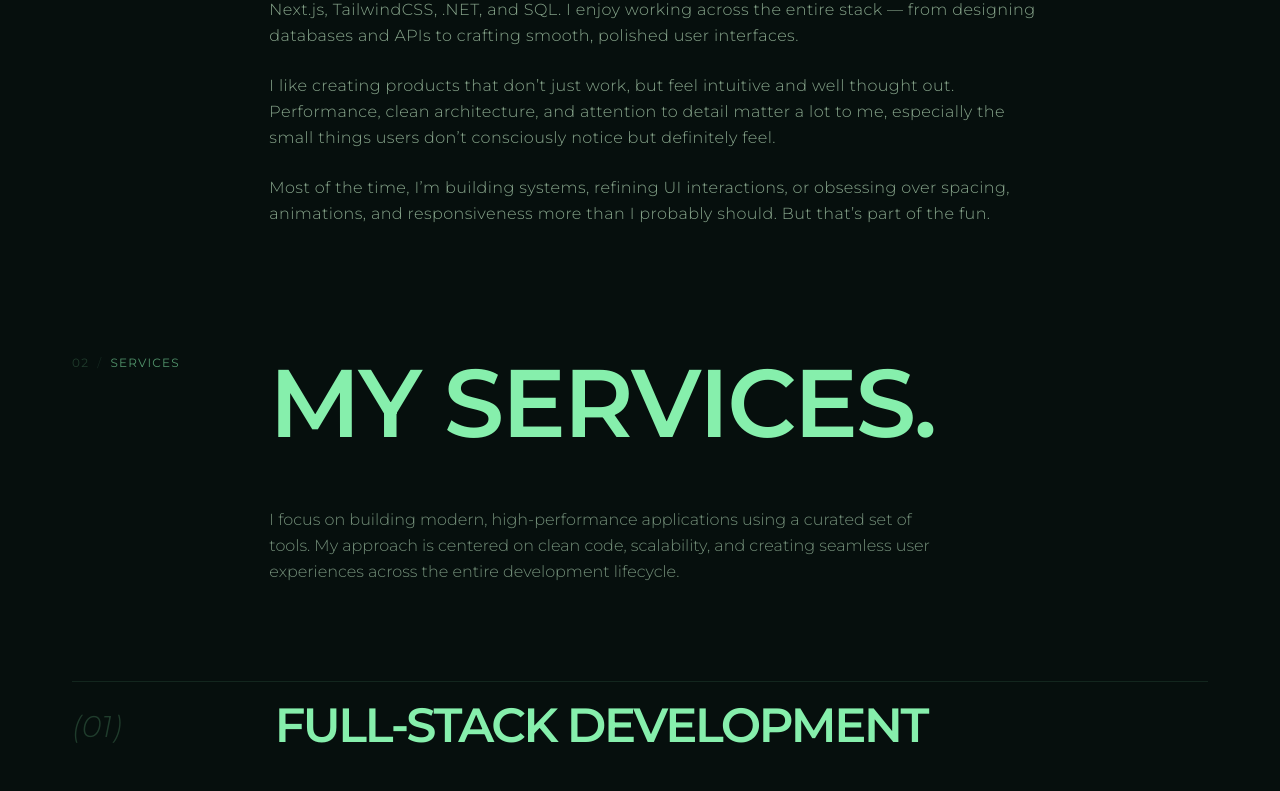
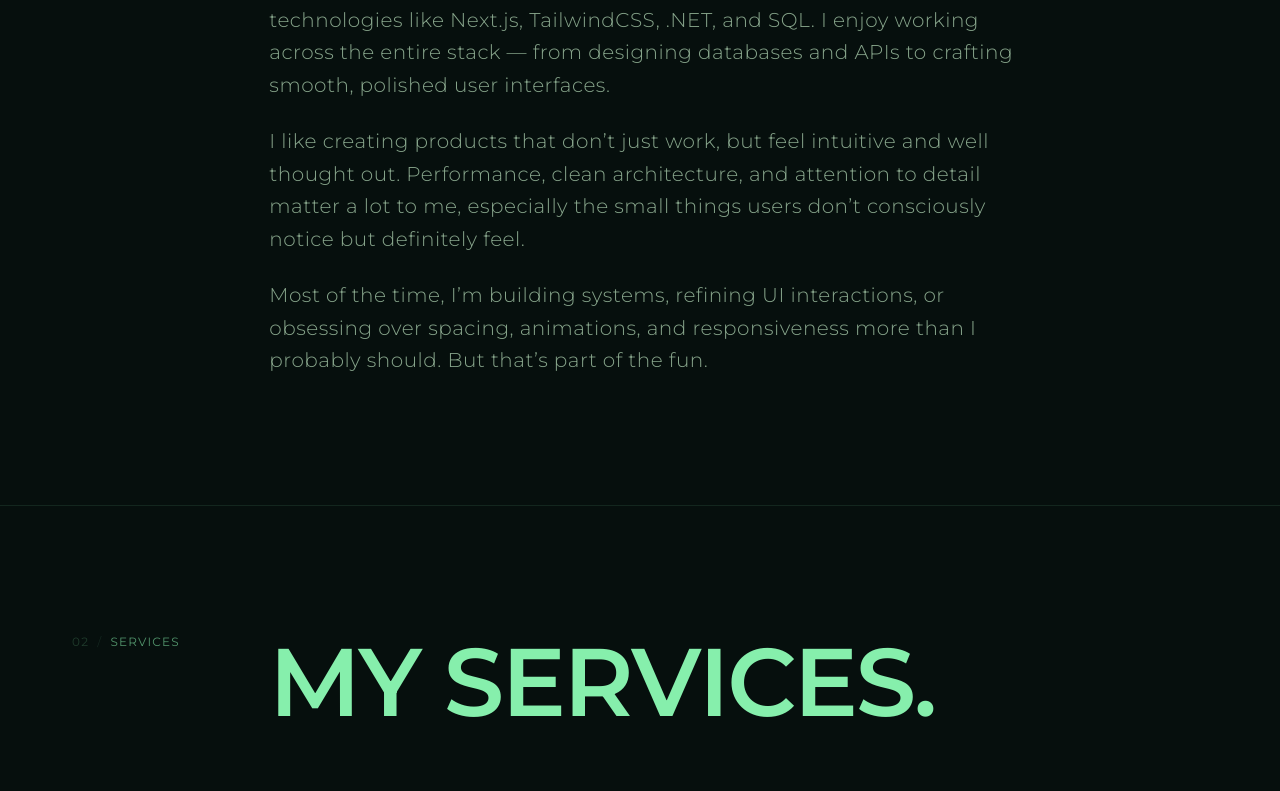
Before and after one commit to AllanRV09/portfolio, a React app: page / in a window 1280 px wide. Shown: the part 1109-1900 px from the top of the page. Built offline with nearby package versions, Linux system fonts and the light colour scheme; the HTML template or start-up script is replaced by a standard one.

Commit message:
feat: refactor main sections to use SectionLayout and consistent spacing

```diff
--- a/src/sections/About.jsx
+++ b/src/sections/About.jsx
@@ -7,7 +7,7 @@ export function About() {
     const { index, label, title, paragraphs } = ABOUT_DATA;
 
     return (
-        <section id="about" className="relative z-20 bg-background rounded-t-3xl py-24 md:py-32 scroll-mt-24">
+        <section id="about" className="relative z-20 bg-background border-b border-surface/10 rounded-t-3xl py-24 md:py-32 scroll-mt-24">
             <SectionLayout index={index} label={label}>
                 <SectionTitle>{title}</SectionTitle>
 
@@ -23,7 +23,7 @@ export function About() {
                                 delay: i * 0.08,
                             }}
                             viewport={{ once: true, amount: 0.4 }}
-                            className="font-light tracking-wide leading-relaxed max-w-3xl text-text/70 hover:text-text/90 transition-colors duration-300"
+                            className="font-light text-xl tracking-wide leading-relaxed max-w-3xl text-text/70 hover:text-text/90 transition-colors duration-300"
                         >
                             {text}
                         </motion.p>
--- a/src/sections/Experience.jsx
+++ b/src/sections/Experience.jsx
@@ -1,13 +1,18 @@
 import { ExperienceItem } from "../components/ExperienceItem";
+import { SectionLayout } from "../components/SectionLayout.jsx";
 import { SectionTitle } from "../components/SectionTitle";
-import { EXPERIENCES } from "../data.js"
+import { EXPERIENCES, EXPERIENCE_DATA } from "../data.js"
 
 export function Experience() {
+    const { index, label, title } = EXPERIENCE_DATA;
+
     return (
-        <section id="experience" className="mb-16 px-4 max-w-2xl sm:px-6 lg:px-8 scroll-mt-24">
-            <SectionTitle>EXPERIENCE</SectionTitle>
+        <section id="experience" className="relative z-20 bg-background border-b border-surface/10 py-24 md:py-32 scroll-mt-24">
+            <SectionLayout index={index} label={label}>
+                <SectionTitle>{title}</SectionTitle>
+            </SectionLayout>
 
-            <div>
+            <div className="flex flex-col w-full max-w-[76rem] mx-auto px-[clamp(1.25rem,4vw,2.5rem)]">
                 <ol>
                     {
                         EXPERIENCES.map((experience) => (
--- a/src/sections/Projects.jsx
+++ b/src/sections/Projects.jsx
@@ -1,13 +1,17 @@
 import { ProjectItem } from "../components/ProjectItem";
+import { SectionLayout } from "../components/SectionLayout";
 import { SectionTitle } from "../components/SectionTitle";
-import { PROJECTS } from "../data"
+import { PROJECTS, PROJECTS_DATA } from "../data"
 
 export function Projects() {
+    const { index, label, title } = PROJECTS_DATA;
     return (
-        <section id="projects" className="mb-32 px-4 max-w-2xl sm:px-6 lg:px-8 scroll-mt-24">
-            <SectionTitle>PROJECTS</SectionTitle>
+        <section id="projects" className="relative z-20 bg-background rounded-b-3xl py-24 md:py-32 scroll-mt-24">
+            <SectionLayout index={index} label={label}>
+                <SectionTitle>{title}</SectionTitle>
+            </SectionLayout>
 
-            <div className="flex flex-col">
+            <div className="flex flex-col w-full max-w-[76rem] mx-auto px-[clamp(1.25rem,4vw,2.5rem)]">
                 <ul>
                     {
                         PROJECTS.map((project) => (
--- a/src/sections/Services.jsx
+++ b/src/sections/Services.jsx
@@ -10,18 +10,18 @@ export function Services() {
     return (
         <section
             id="services"
-            className="relative z-20 bg-background scroll-mt-24"
+            className="relative z-20 bg-background border-b border-surface/10 py-24 md:py-32 scroll-mt-24"
         >
             <SectionLayout index={index} label={label}>
                 <SectionTitle>{title}</SectionTitle>
 
-                <div className="max-w-2xl mt-4">
+                <div className="max-w-3xl mt-4">
                     <motion.p
                         initial={{ opacity: 0, y: 10 }}
                         whileInView={{ opacity: 1, y: 0 }}
                         transition={{ duration: 0.7, ease: "easeOut" }}
                         viewport={{ once: true, amount: 0.4 }}
-                        className="text-sm md:text-base font-light text-text/60 leading-relaxed hover:text-text/80 transition-colors duration-300"
+                        className="font-light text-xl tracking-wide leading-relaxed max-w-3xl text-text/70 hover:text-text/90 transition-colors duration-300"
                     >
                         {description}
                     </motion.p>
```
